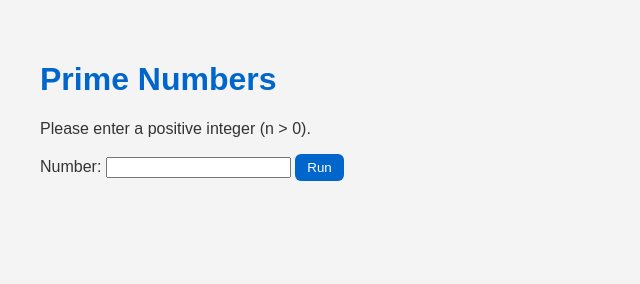
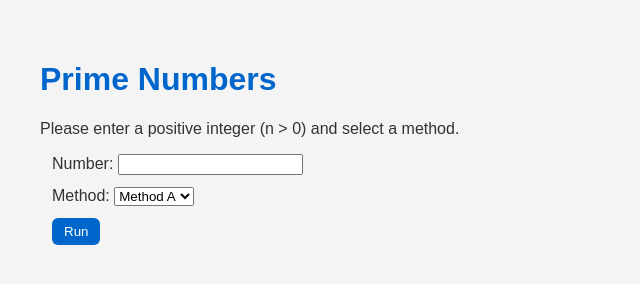
Before and after one commit to caleb-james-smith/PrimeNumbers, a website with bundled scripts: page web_app/PrimeNumbers.html in a window 1280 px wide. Shown: the whole page, without its empty margins (0-640 px from the left). Built offline with nearby package versions, Linux system fonts and the light colour scheme.

Commit message:
Test HTML and CSS for selecting methods from a dropdown menu.

```diff
--- a/web_app/PrimeNumbers.html
+++ b/web_app/PrimeNumbers.html
@@ -10,11 +10,24 @@
   <body>
     <h1>Prime Numbers</h1>
 
-    <p>Please enter a positive integer (n > 0).</p>
+    <p>Please enter a positive integer (n > 0) and select a method.</p>
 
-    <label for="number-input">Number:</label>
-    <input type="number" id="number-input">
-    <button id="run-button">Run</button>
+    <div class="block">
+      <label for="number-input">Number:</label>
+      <input type="number" id="number-input">
+    </div>
+
+    <div class="block">
+      <label for="method-select">Method:</label>
+      <select id="method-select">
+        <option value="A">Method A</option>
+        <option value="B">Method B</option>
+      </select>
+    </div>
+
+    <div class="block">
+      <button id="run-button">Run</button>
+    </div>
 
     <div id="output"></div>
 
--- a/web_app/style.css
+++ b/web_app/style.css
@@ -25,3 +25,7 @@ button:hover {
     background-color: #004d99;
     transform: scale(1.05);
 }
+
+.block {
+    margin: 12px;
+}
```
